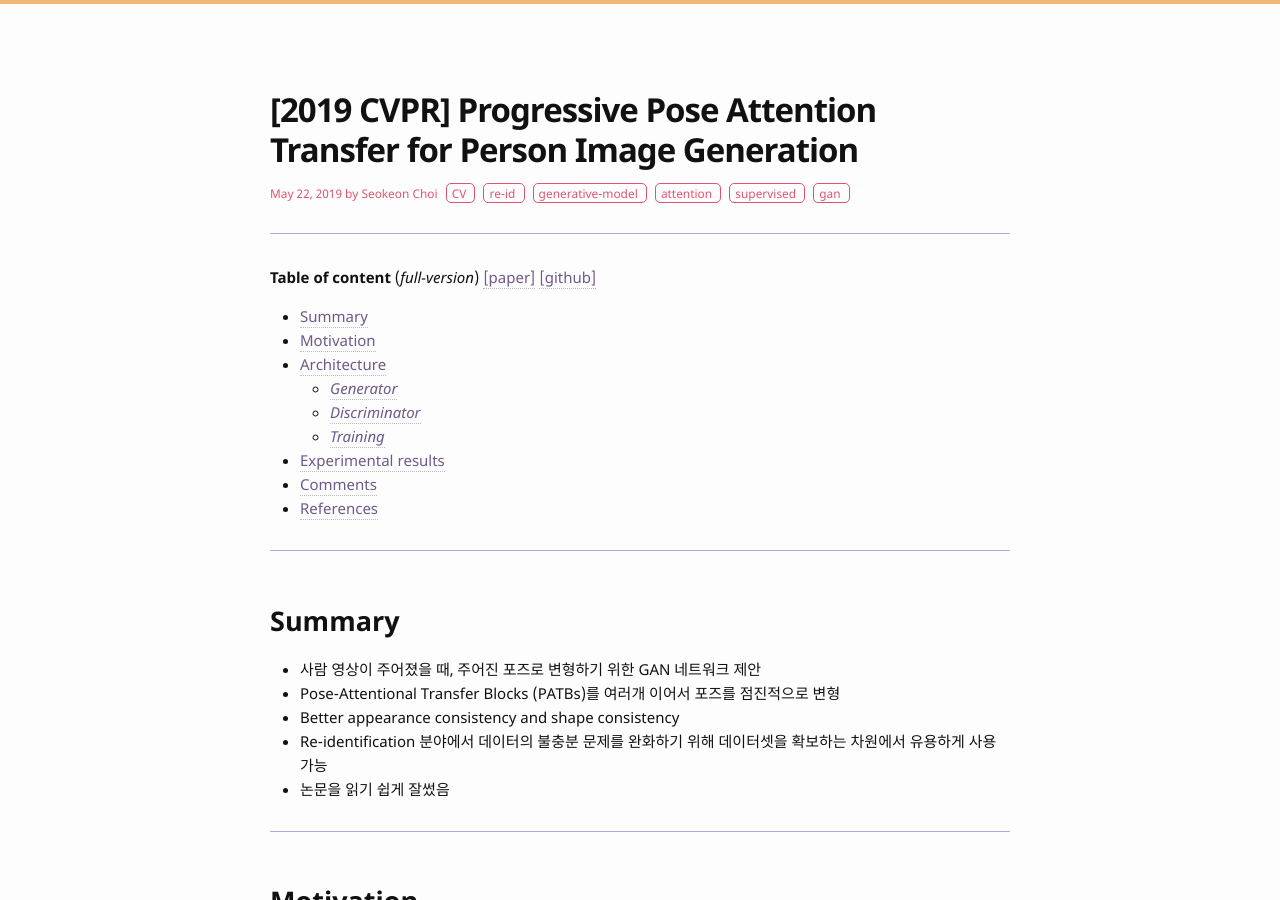
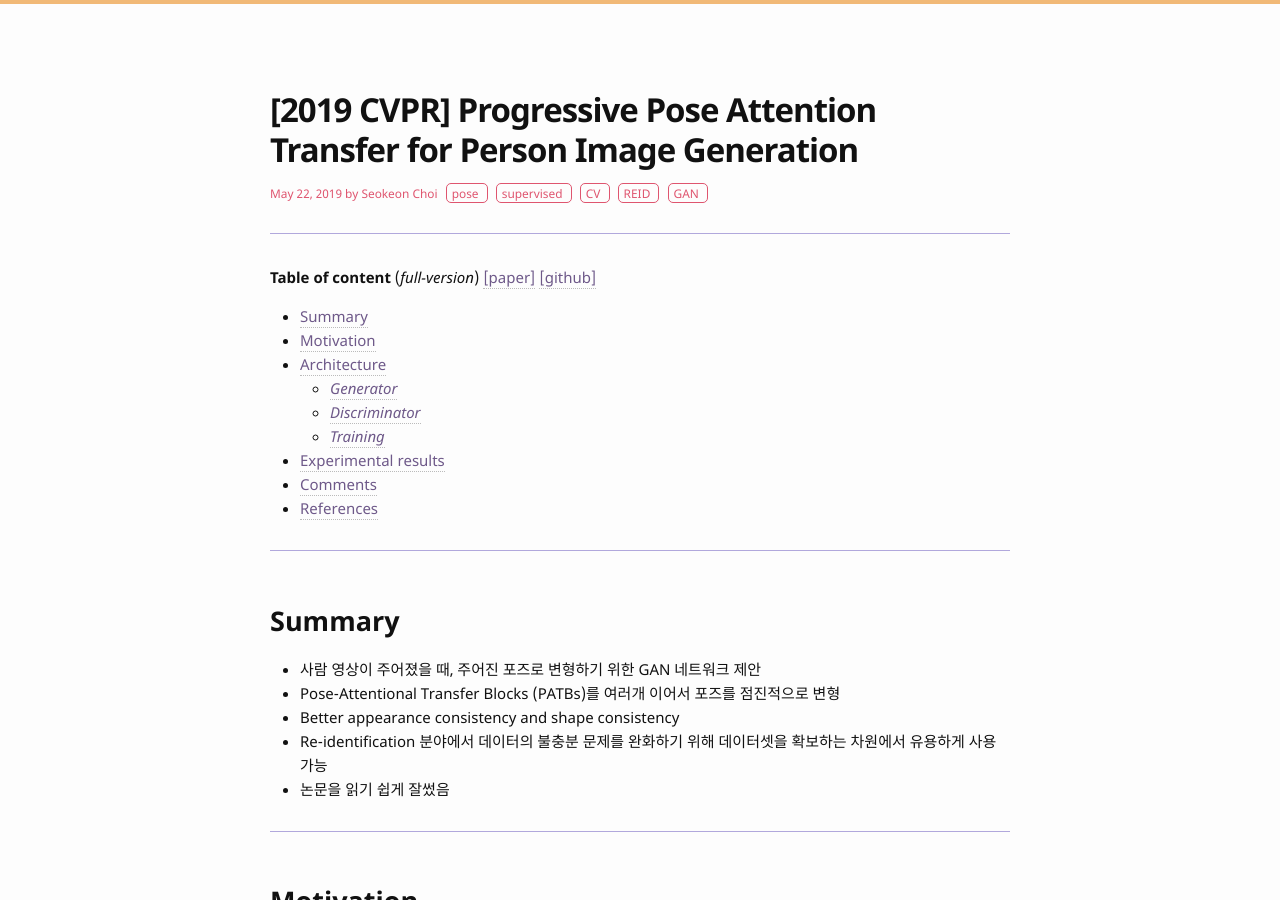
Before and after one commit to bismex/bismex.github.io, a Jekyll site: the page built from _posts/2019-05-22-PATB.md, in a window 1280 px wide and 900 px high. Built offline with Jekyll 4.4.1, drawn with Linux system fonts in a browser that asks for light colours; formulas are drawn with MathJax 3.

Commit message:
Update 2019-05-22-PATB.md

```diff
--- a/_posts/2019-05-22-PATB.md
+++ b/_posts/2019-05-22-PATB.md
@@ -2,7 +2,7 @@
 layout: post
 title: "[2019 CVPR] Progressive Pose Attention Transfer for Person Image Generation"
 date: 2019-05-22 10:18:00
-tags: CV re-id generative-model attention supervised gan
+tags: pose supervised CV REID GAN
 ---
 
 <!--more-->
```
